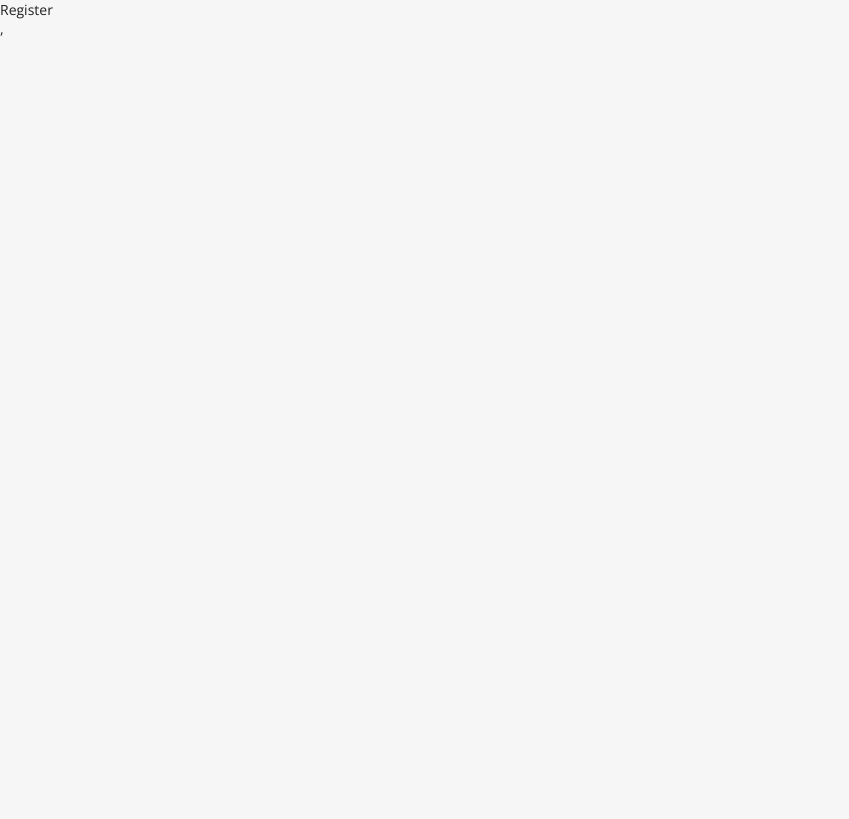
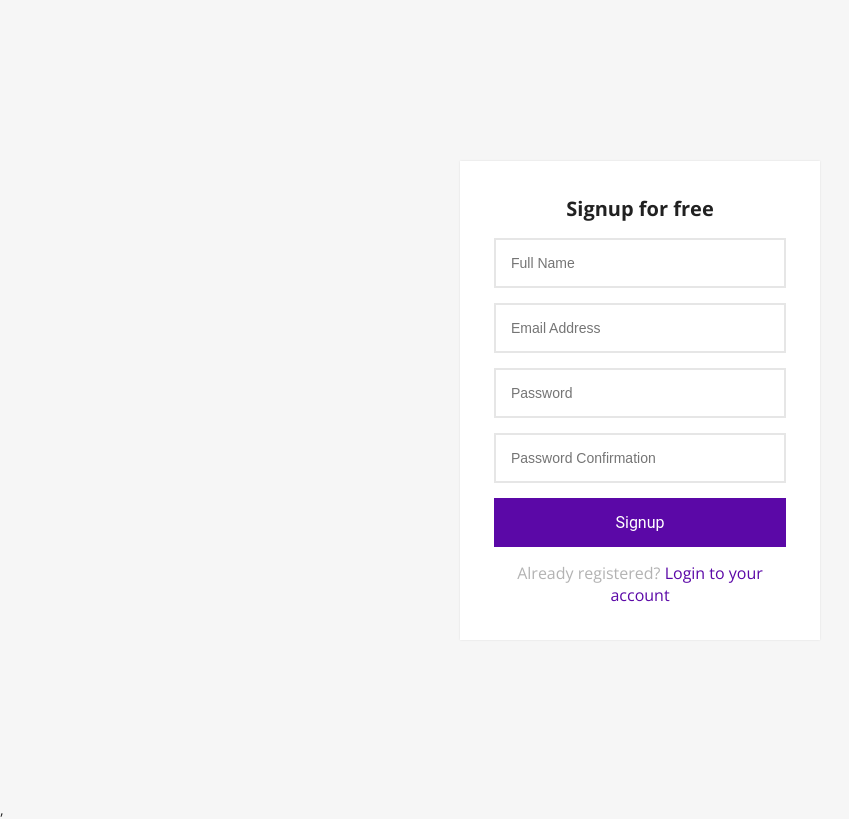
Before and after one commit to M-Anwar-Hussaini/React-Laravel-API, a React (Vite) app: page /register in a window 1280 px wide. Shown: the whole page, without its empty margins (0-849 px from the left). Built offline with nearby package versions, Linux system fonts and the light colour scheme; no server answers.

Commit message:
Create the register page

```diff
--- a/src/views/Register.jsx
+++ b/src/views/Register.jsx
@@ -1,3 +1,61 @@
+import { useRef } from "react";
+import { Link } from "react-router-dom";
+import axiosClient from "../axios-client";
+import { useStateContext } from "../contexts/ContextProvider";
+
 export default function Register() {
-  return <div>Register</div>;
+  const nameRef = useRef();
+  const emailRef = useRef();
+  const passwordRef = useRef();
+  const passwordConfirmationRef = useRef();
+  const { setUser, setToken, user, token } = useStateContext();
+
+  const onSubmit = (e) => {
+    e.preventDefault();
+    const payload = {
+      name: nameRef.current.value,
+      email: emailRef.current.value,
+      password: passwordRef.current.value,
+      password_confirmation: passwordConfirmationRef.current.value,
+    };
+    setToken("Here is the new token");
+    setUser({
+      name: "THe logged in user",
+      email: "the email",
+    });
+
+    axiosClient
+      .post("/register", payload)
+      .then(({ data }) => {
+        setToken(data.token);
+        setUser(data.user);
+      })
+      .catch((error) => {
+        const response = error.response;
+        if (response && response.status === 422) {
+          console.log(response.data.errors);
+        }
+      });
+  };
+  return (
+    <div className="login-signup-form animated fadeInDown">
+      <div className="form">
+        <form onSubmit={onSubmit}>
+          <h1 className="title">Signup for free</h1>
+          <input ref={nameRef} type="text" placeholder="Full Name" />
+          <input ref={emailRef} type="email" placeholder="Email Address" />
+          <input ref={passwordRef} type="password" placeholder="Password" />
+          <input
+            ref={passwordConfirmationRef}
+            type="password"
+            placeholder="Password Confirmation"
+          />
+          <button className="btn btn-block">Signup</button>
+          <p className="message">
+            Already registered? <Link to="/login">Login to your account</Link>
+          </p>
+        </form>
+      </div>
+    </div>
+  );
 }
```
